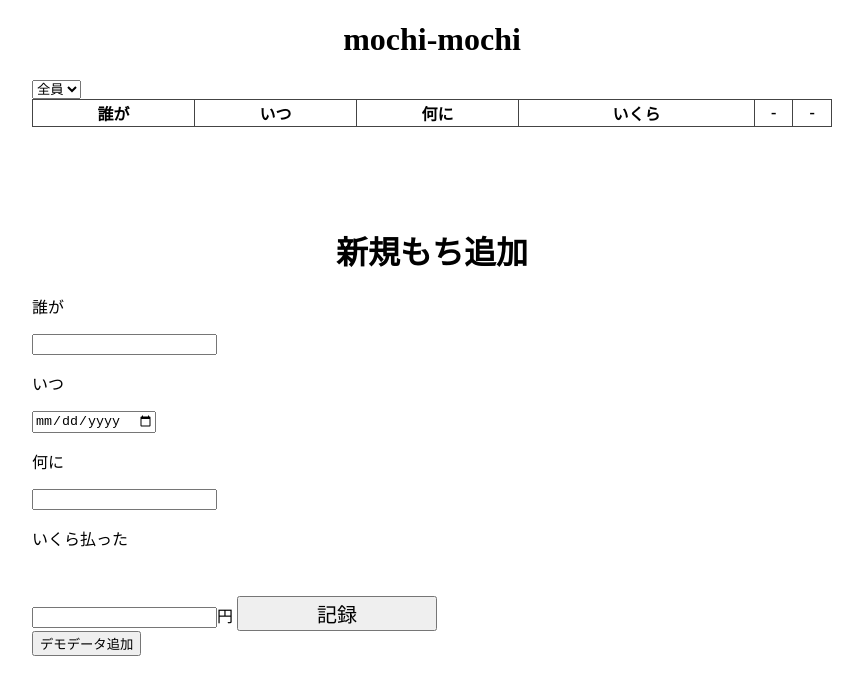
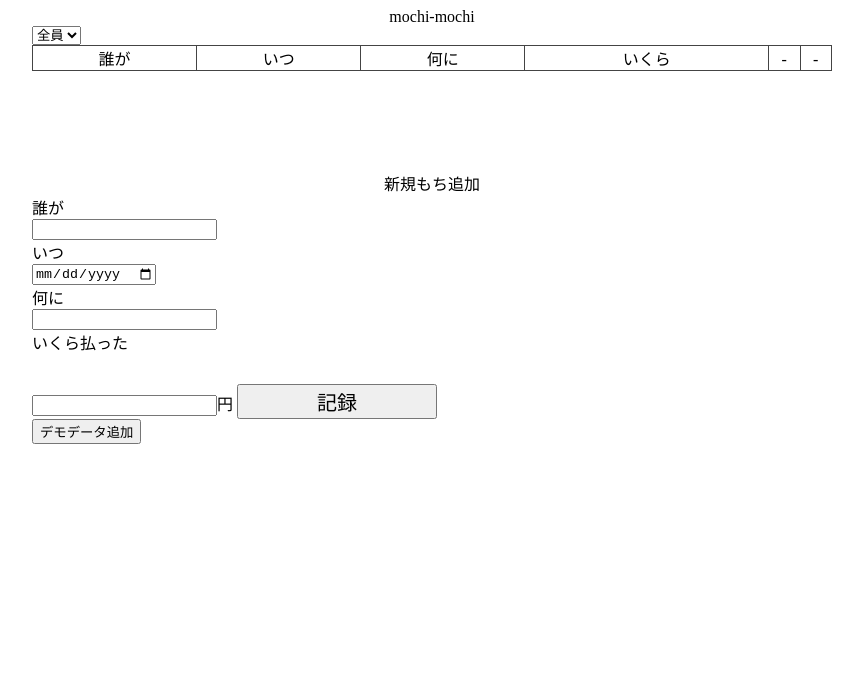
Before and after one commit to dorara-m/debt-log, a Vue app: page / in a window 1280 px wide. Shown: the top 694 px of the page, without its empty margins (208-1071 px from the left). Built offline with nearby package versions, Linux system fonts and the light colour scheme.

Commit message:
add: reset.css

```diff
--- a/src/App.vue
+++ b/src/App.vue
@@ -211,6 +211,7 @@
 </script>
 
 <style lang="scss" scoped>
+@import url(./assets/_reset.css);
 .app {
   font-family: 'Avenir', Helvetica, Arial, sans-serif;
   -webkit-font-smoothing: antialiased;
--- /dev/null
+++ b/src/assets/_reset.css
@@ -0,0 +1,50 @@
+/* http://meyerweb.com/eric/tools/css/reset/
+   v2.0 | 20110126
+   License: none (public domain)
+*/
+
+html, body, div, span, applet, object, iframe,
+h1, h2, h3, h4, h5, h6, p, blockquote, pre,
+a, abbr, acronym, address, big, cite, code,
+del, dfn, em, img, ins, kbd, q, s, samp,
+small, strike, strong, sub, sup, tt, var,
+b, u, i, center,
+dl, dt, dd, ol, ul, li,
+fieldset, form, label, legend,
+table, caption, tbody, tfoot, thead, tr, th, td,
+article, aside, canvas, details, embed,
+figure, figcaption, footer, header, hgroup,
+menu, nav, output, ruby, section, summary,
+time, mark, audio, video {
+    margin: 0;
+    padding: 0;
+    border: 0;
+    font-size: 100%;
+    font: inherit;
+    color: inherit;
+    text-decoration: none;
+    vertical-align: baseline;
+}
+/* HTML5 display-role reset for older browsers */
+article, aside, details, figcaption, figure,
+footer, header, hgroup, menu, nav, section {
+    display: block;
+}
+body {
+    line-height: 1;
+}
+ol, ul {
+    list-style: none;
+}
+blockquote, q {
+    quotes: none;
+}
+blockquote:before, blockquote:after,
+q:before, q:after {
+    content: '';
+    content: none;
+}
+table {
+    border-collapse: collapse;
+    border-spacing: 0;
+}
```
